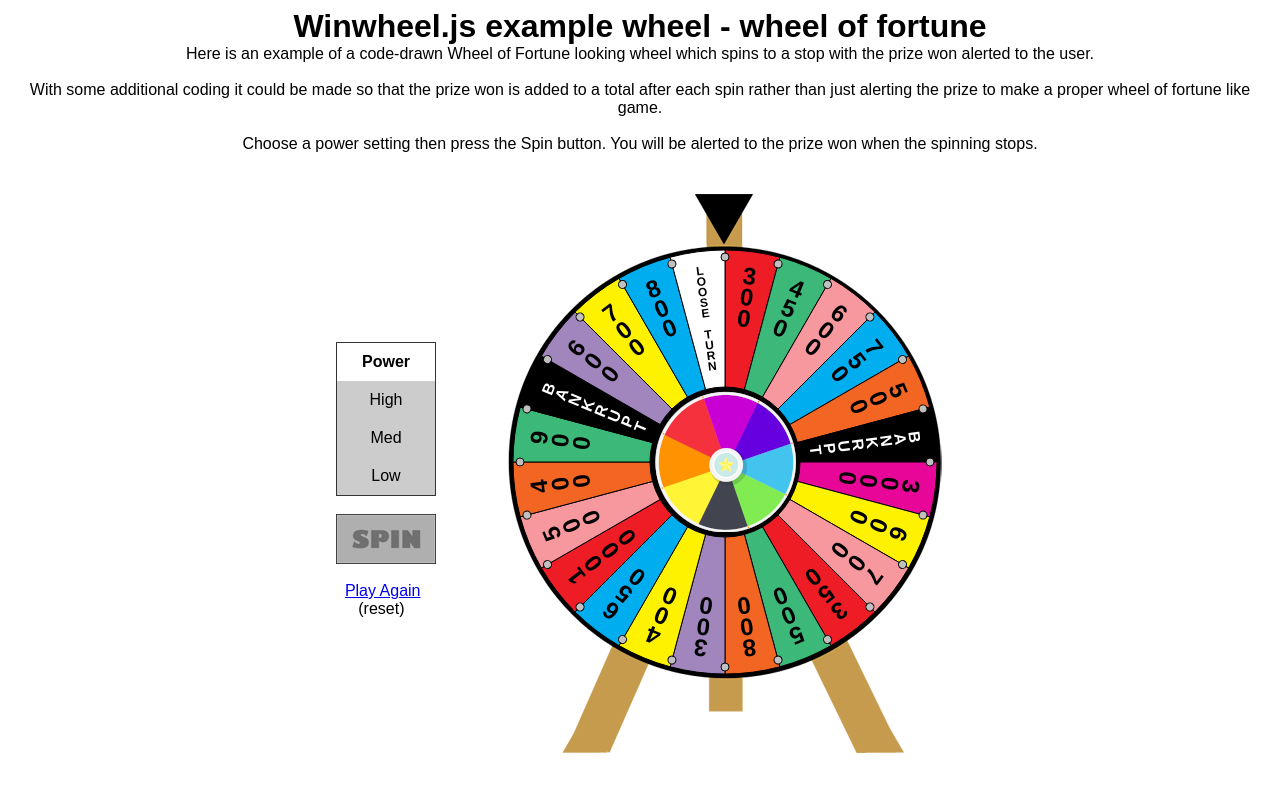
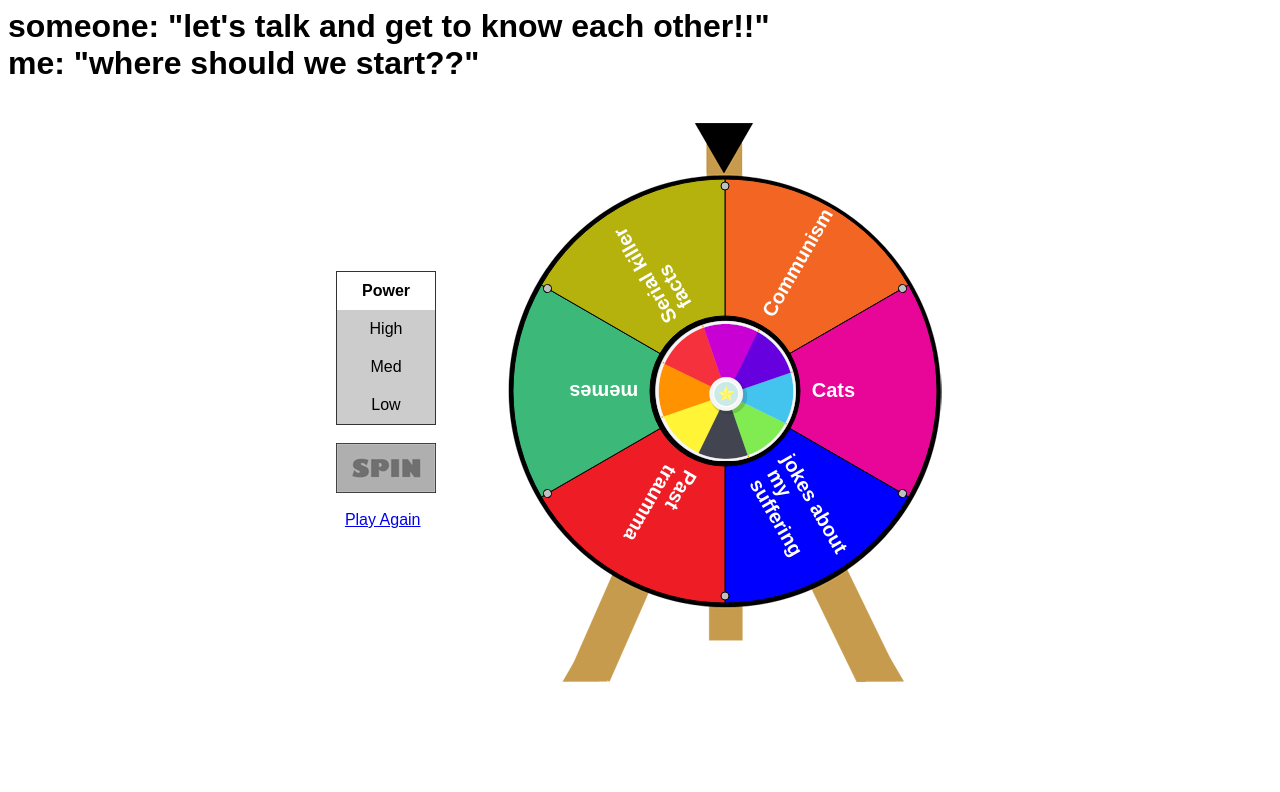
Before and after one commit to TarasH1/PrizeWheel, a plain HTML site: page index.html in a window 1280 px wide. Drawn offline with nearby package versions, Linux system fonts and the light colour scheme.

Commit message:
prize wheel final

```diff
--- a/index.html
+++ b/index.html
@@ -33,15 +33,8 @@
     </head>
     <body>
         <div align="center">
-            <h1>Winwheel.js example wheel - wheel of fortune</h1>
-            <p>Here is an example of a code-drawn Wheel of Fortune looking wheel which spins to a stop with the prize won alerted to the user.</p>
-            <br />
-            <p>
-                With some additional coding it could be made so that the prize won is added to a total after each spin rather than
-                just alerting the prize to make a proper wheel of fortune like game.
-            </p>
-            <br />
-            <p>Choose a power setting then press the Spin button. You will be alerted to the prize won when the spinning stops.</p>
+            <h1 align="left">someone: "let's talk and get to know each other!!"</h1>
+            <h1 align="left">me: "where should we start??"</h1>
             <br />
             <table cellpadding="0" cellspacing="0" border="0">
             <tr>
@@ -66,7 +59,7 @@
                         <br />
                         <img id="spin_button" src="spin_off.png" alt="Spin" onClick="startSpin();" />
                         <br /><br />
-                        &nbsp;&nbsp;<a href="#" onClick="resetWheel(); return false;">Play Again</a><br />&nbsp;&nbsp;&nbsp;&nbsp;&nbsp;(reset)
+                        &nbsp;&nbsp;<a href="#" onClick="resetWheel(); return false;">Play Again</a><br />&nbsp;&nbsp;&nbsp;&nbsp;&nbsp;
                     </div>
                 </td>
                 <td width="438" height="582" class="the_wheel" align="center" valign="center">
@@ -81,36 +74,18 @@
             let theWheel = new Winwheel({
                 'outerRadius'     : 212,        // Set outer radius so wheel fits inside the background.
                 'innerRadius'     : 75,         // Make wheel hollow so segments don't go all way to center.
-                'textFontSize'    : 24,         // Set default font size for the segments.
-                'textOrientation' : 'vertical', // Make text vertial so goes down from the outside of wheel.
-                'textAlignment'   : 'outer',    // Align text to outside of wheel.
-                'numSegments'     : 24,         // Specify number of segments.
-                'segments'        :             // Define segments including colour and text.
+                'textFontSize'    : 20,         // Set default font size for the segments.
+                'textOrientation' : 'horizontal', // Make text vertial so goes down from the outside of wheel.
+                'textAlignment'   : 'inner',    // Align text to outside of wheel.
+                'numSegments'     : 6,         // Specify number of segments.
+                'segments'        :            // Define segments including colour and text.
                 [                               // font size and test colour overridden on backrupt segments.
-                   {'fillStyle' : '#ee1c24', 'text' : '300'},
-                   {'fillStyle' : '#3cb878', 'text' : '450'},
-                   {'fillStyle' : '#f6989d', 'text' : '600'},
-                   {'fillStyle' : '#00aef0', 'text' : '750'},
-                   {'fillStyle' : '#f26522', 'text' : '500'},
-                   {'fillStyle' : '#000000', 'text' : 'BANKRUPT', 'textFontSize' : 16, 'textFillStyle' : '#ffffff'},
-                   {'fillStyle' : '#e70697', 'text' : '3000'},
-                   {'fillStyle' : '#fff200', 'text' : '600'},
-                   {'fillStyle' : '#f6989d', 'text' : '700'},
-                   {'fillStyle' : '#ee1c24', 'text' : '350'},
-                   {'fillStyle' : '#3cb878', 'text' : '500'},
-                   {'fillStyle' : '#f26522', 'text' : '800'},
-                   {'fillStyle' : '#a186be', 'text' : '300'},
-                   {'fillStyle' : '#fff200', 'text' : '400'},
-                   {'fillStyle' : '#00aef0', 'text' : '650'},
-                   {'fillStyle' : '#ee1c24', 'text' : '1000'},
-                   {'fillStyle' : '#f6989d', 'text' : '500'},
-                   {'fillStyle' : '#f26522', 'text' : '400'},
-                   {'fillStyle' : '#3cb878', 'text' : '900'},
-                   {'fillStyle' : '#000000', 'text' : 'BANKRUPT', 'textFontSize' : 16, 'textFillStyle' : '#ffffff'},
-                   {'fillStyle' : '#a186be', 'text' : '600'},
-                   {'fillStyle' : '#fff200', 'text' : '700'},
-                   {'fillStyle' : '#00aef0', 'text' : '800'},
-                   {'fillStyle' : '#ffffff', 'text' : 'LOOSE TURN', 'textFontSize' : 12}
+                   {'fillStyle' : '#f26522', 'text' : 'Communism', 'textFillStyle' : '#ffffff'},
+                   {'fillStyle' : '#e70697', 'text' : 'Cats', 'textFillStyle' : '#ffffff'},
+                   {'fillStyle' : 'blue', 'text' : 'jokes about\n my\n suffering', 'textFillStyle' : '#ffffff'},
+                   {'fillStyle' : '#ee1c24', 'text' : 'Past\n traumma', 'textFillStyle' : '#ffffff'},
+                   {'fillStyle' : '#3cb878', 'text' : 'memes', 'textFillStyle' : '#ffffff'},
+                   {'fillStyle' : '#b5b20d', 'text' : 'Serial killer\n facts', 'textFillStyle' : '#ffffff'},
                 ],
                 'animation' :           // Specify the animation to use.
                 {
@@ -123,7 +98,7 @@
                 },
                 'pins' :				// Turn pins on.
                 {
-                    'number'     : 24,
+                    'number'     : 6,
                     'fillStyle'  : 'silver',
                     'outerRadius': 4,
                 }
@@ -232,6 +207,7 @@
             // -------------------------------------------------------
             function alertPrize(indicatedSegment)
             {
+                let text = indicatedSegment.text;
                 // Just alert to the user what happened.
                 // In a real project probably want to do something more interesting than this with the result.
                 if (indicatedSegment.text == 'LOOSE TURN') {
@@ -239,7 +215,7 @@
                 } else if (indicatedSegment.text == 'BANKRUPT') {
                     alert('Oh no, you have gone BANKRUPT!');
                 } else {
-                    alert("You have won " + indicatedSegment.text);
+                    alert("Where should we start... " + text.replace( /[\r\n]+/gm, "" ));
                 }
             }
         </script>
```
